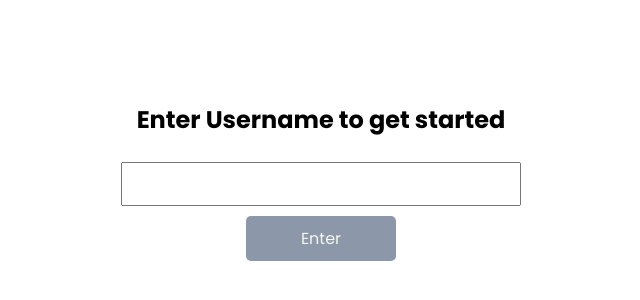
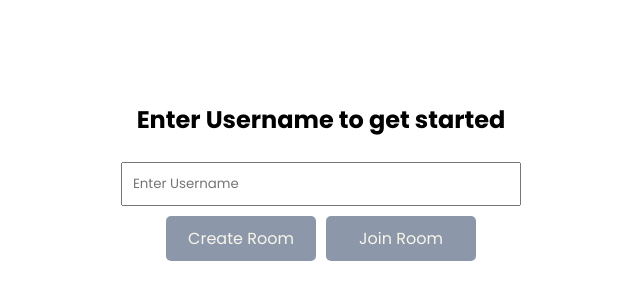
Before and after one commit to kritarthAviate/chat-app, a React (Create React App) app in the folder client/: page / in a window 1280 px wide. Shown: the part 214-514 px from the top of the page, without its empty margins (319-959 px from the left). Built offline with nearby package versions, Linux system fonts and the light colour scheme; no server answers.

Commit message:
updated: components to support rooms

```diff
--- a/client/src/components/ChatBar.js
+++ b/client/src/components/ChatBar.js
@@ -1,14 +1,34 @@
 import React, { useState, useEffect } from "react";
 const ChatBar = ({ socket }) => {
   const [users, setUsers] = useState([]);
+  console.log({ users }, "from chatbar");
+
   useEffect(() => {
-    socket.on("newUserResponse", (data) => setUsers(data));
-  }, [socket, users]);
+    socket.on("userLeft", (data) => {
+      setUsers([...data]);
+    });
+  }, [socket]);
+
+  useEffect(() => {
+    socket.on("createRoomResponse", (data) => {
+      console.log("createRoomResponse", { data });
+      setUsers([...data]);
+    });
+  }, [socket]);
+
+  useEffect(() => {
+    socket.on("joinRoomResponse", (data) => {
+      console.log("joinRoomResponse", { data });
+      setUsers([...data]);
+    });
+  }, [socket]);
+
   return (
     <div className="chat__sidebar">
       <h2>Open Chat</h2>
       <div>
         <h4 className="chat__header">ACTIVE USERS</h4>
+        <h5>{"Room Id : " + localStorage.getItem("roomId")}</h5>
         <div className="chat__users">
           {users.map((user) => (
             <p key={user.socketID}>{user.userName}</p>
--- a/client/src/components/ChatBody.js
+++ b/client/src/components/ChatBody.js
@@ -4,6 +4,7 @@ const ChatBody = ({ messages, lastMessageRef, typingStatus }) => {
   const navigate = useNavigate();
   const handleLeaveChat = () => {
     localStorage.removeItem("userName");
+    localStorage.removeItem("roomId");
     navigate("/");
     window.location.reload();
   };
@@ -12,7 +13,7 @@ const ChatBody = ({ messages, lastMessageRef, typingStatus }) => {
       <header className="chat__mainHeader">
         <p>Hangout with Colleagues</p>
         <button className="leaveChat__btn" onClick={handleLeaveChat}>
-          LEAVE CHAT
+          LEAVE ROOM
         </button>
       </header>
       <div className="message__container">
--- a/client/src/components/ChatFooter.js
+++ b/client/src/components/ChatFooter.js
@@ -23,13 +23,22 @@ const ChatFooter = ({ socket }) => {
 
   const handleSendMessage = (e) => {
     e.preventDefault();
-    if (message.trim() && localStorage.getItem("userName")) {
-      socket.emit("message", {
-        text: message,
-        name: localStorage.getItem("userName"),
-        id: `${socket.id}${Math.random()}`,
-        socketID: socket.id,
-      });
+    if (
+      message.trim() &&
+      localStorage.getItem("userName") &&
+      localStorage.getItem("roomId")
+    ) {
+      socket.emit(
+        "message",
+        {
+          text: message,
+          name: localStorage.getItem("userName"),
+          id: `${socket.id}${Math.random()}`,
+          socketID: socket.id,
+          roomId: localStorage.getItem("roomId"),
+        },
+        localStorage.getItem("roomId")
+      );
     }
     setMessage("");
   };
--- a/client/src/components/ChatPage.js
+++ b/client/src/components/ChatPage.js
@@ -8,7 +8,10 @@ const ChatPage = ({ socket }) => {
   const lastMessageRef = useRef(null);
 
   useEffect(() => {
-    socket.on("messageResponse", (data) => setMessages([...messages, data]));
+    socket.on("messageResponse", (data) => {
+      console.log("messageData", { data });
+      setMessages([...messages, data]);
+    });
   }, [socket, messages]);
 
   useEffect(() => {
--- a/client/src/components/Home.js
+++ b/client/src/components/Home.js
@@ -1,17 +1,45 @@
 import React, { useState } from "react";
 import { useNavigate } from "react-router-dom";
+import uuid from "short-uuid";
 const Home = ({ socket }) => {
   const navigate = useNavigate();
   const [userName, setUserName] = useState("");
+  const [roomId, setRoomId] = useState("");
+  const [openRoomIdInput, setOpenRoomIdInput] = useState(false);
   const disabled = !userName?.trim()?.length;
-  const handleSubmit = (e) => {
+  const handleCreateRoom = (e) => {
     e.preventDefault();
+    if (!userName?.trim()?.length) return;
     localStorage.setItem("userName", userName);
-    socket.emit("newUser", { userName, socketID: socket.id });
+    const roomId = uuid.generate();
+    localStorage.setItem("roomId", roomId);
+    socket.emit(
+      "createRoom",
+      {
+        userName,
+        socketID: socket.id,
+        roomId,
+      },
+      roomId
+    );
     navigate("/chat");
   };
+  const handleJoinRoom = (e) => {
+    e.preventDefault();
+    if (!userName?.trim()?.length) return;
+    if (!openRoomIdInput) {
+      setOpenRoomIdInput(true);
+      return;
+    }
+    if (!roomId?.trim()?.length) return;
+    localStorage.setItem("userName", userName);
+    localStorage.setItem("roomId", roomId);
+    socket.emit("joinRoom", { userName, socketID: socket.id, roomId }, roomId);
+    navigate("/chat");
+  };
+
   return (
-    <form className="home__container" onSubmit={handleSubmit}>
+    <form className="home__container">
       <h2 className="home__header">Enter Username to get started</h2>
       <input
         autoComplete="off"
@@ -21,14 +49,40 @@ const Home = ({ socket }) => {
         id="username"
         className="username__input"
         value={userName}
+        placeholder="Enter Username"
         onChange={(e) => setUserName(e.target.value)}
       />
-      <button
-        className={disabled ? "home__cta__disabled" : "home__cta"}
-        disabled={disabled}
-      >
-        Enter
-      </button>
+      {openRoomIdInput && (
+        <input
+          autoComplete="off"
+          type="text"
+          minLength={3}
+          name="roomID"
+          id="roomID"
+          className="username__input"
+          placeholder="Enter Room ID"
+          value={roomId}
+          onChange={(e) => setRoomId(e.target.value)}
+        />
+      )}
+      <div style={{ display: "flex", gap: "10px" }}>
+        {!openRoomIdInput && (
+          <button
+            className={disabled ? "home__cta__disabled" : "home__cta"}
+            disabled={disabled}
+            onClick={handleCreateRoom}
+          >
+            Create Room
+          </button>
+        )}
+        <button
+          className={disabled ? "home__cta__disabled" : "home__cta"}
+          disabled={disabled}
+          onClick={handleJoinRoom}
+        >
+          {openRoomIdInput ? "Join" : "Join Room"}
+        </button>
+      </div>
     </form>
   );
 };
```
